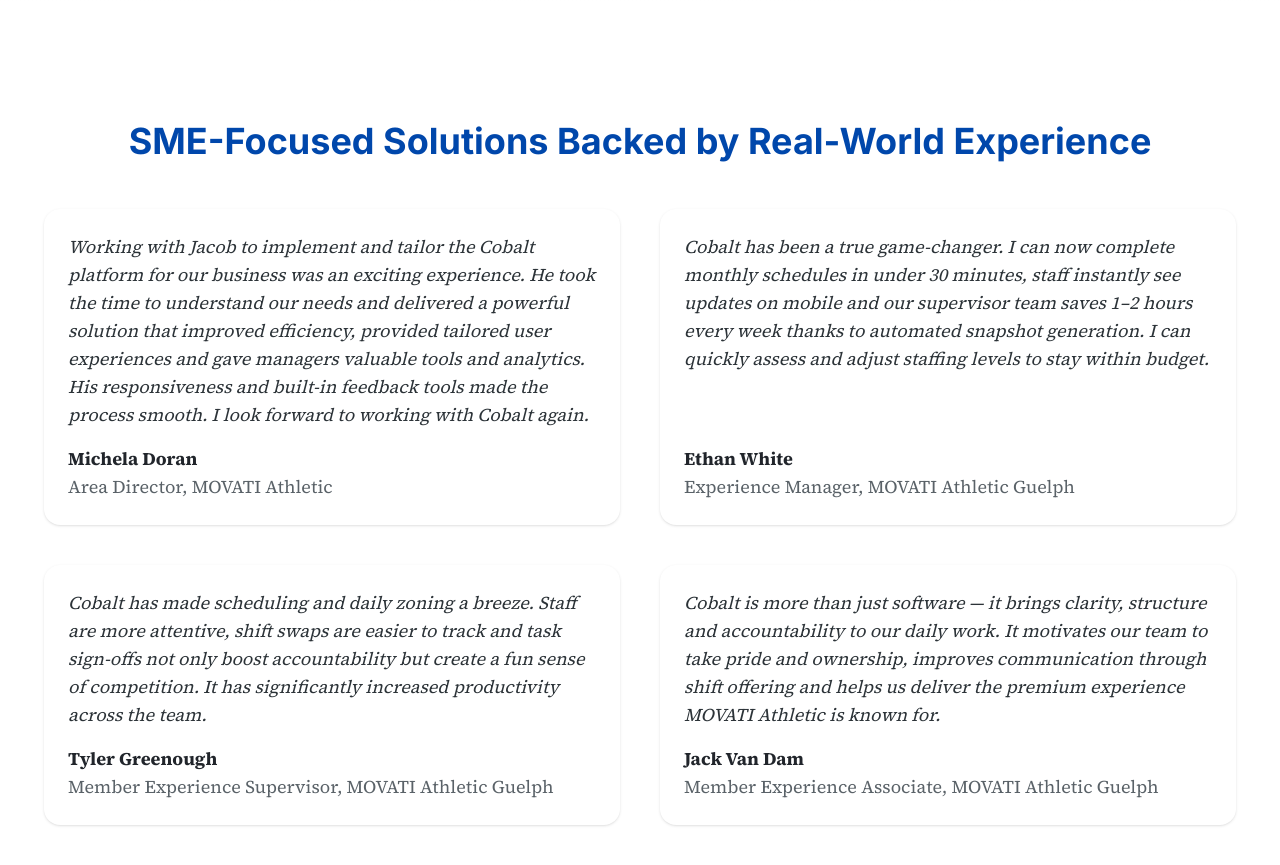
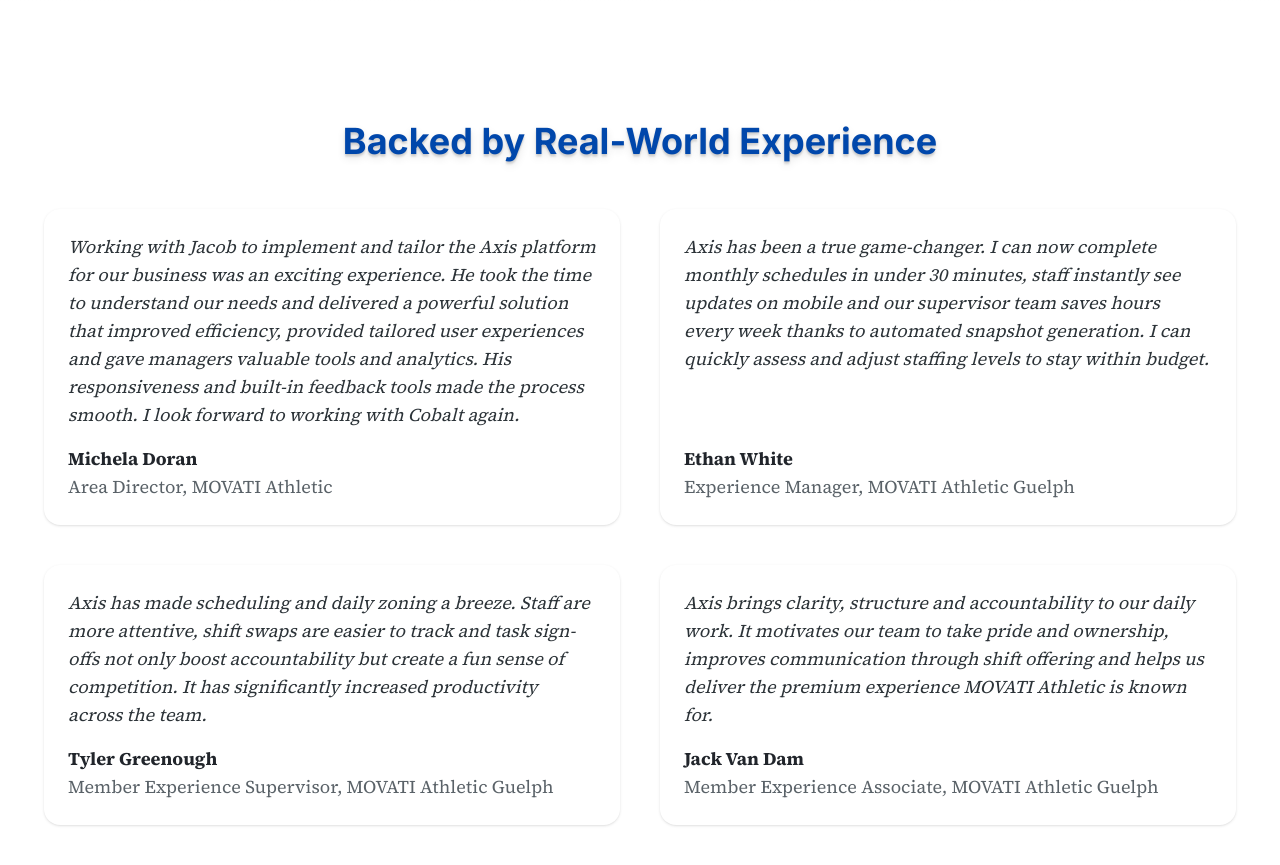
Before and after one commit to Zinazero/cobalt-site, a Next.js app: page / in a window 1280 px wide. Shown: the part 3180-4045 px from the top of the page. Built offline with nearby package versions, Linux system fonts and the light colour scheme.

Commit message:
styles: reduce verbosity of title and add text-shadow

```diff
--- a/src/sections/Testimonials.tsx
+++ b/src/sections/Testimonials.tsx
@@ -9,28 +9,28 @@
   const quoteArray: Testimonial[] = [
     {
       quote:
-        'Working with Jacob to implement and tailor the Cobalt platform for our business was an exciting experience. He took the time to understand our needs and delivered a powerful solution that improved efficiency, provided tailored user experiences and gave managers valuable tools and analytics. His responsiveness and built-in feedback tools made the process smooth. I look forward to working with Cobalt again.',
+        'Working with Jacob to implement and tailor the Axis platform for our business was an exciting experience. He took the time to understand our needs and delivered a powerful solution that improved efficiency, provided tailored user experiences and gave managers valuable tools and analytics. His responsiveness and built-in feedback tools made the process smooth. I look forward to working with Cobalt again.',
       name: 'Michela Doran',
       title: 'Area Director',
       location: 'MOVATI Athletic',
     },
     {
       quote:
-        'Cobalt has been a true game-changer. I can now complete monthly schedules in under 30 minutes, staff instantly see updates on mobile and our supervisor team saves 1–2 hours every week thanks to automated snapshot generation. I can quickly assess and adjust staffing levels to stay within budget.',
+        'Axis has been a true game-changer. I can now complete monthly schedules in under 30 minutes, staff instantly see updates on mobile and our supervisor team saves hours every week thanks to automated snapshot generation. I can quickly assess and adjust staffing levels to stay within budget.',
       name: 'Ethan White',
       title: 'Experience Manager',
       location: 'MOVATI Athletic Guelph',
     },
     {
       quote:
-        'Cobalt has made scheduling and daily zoning a breeze. Staff are more attentive, shift swaps are easier to track and task sign-offs not only boost accountability but create a fun sense of competition. It has significantly increased productivity across the team.',
+        'Axis has made scheduling and daily zoning a breeze. Staff are more attentive, shift swaps are easier to track and task sign-offs not only boost accountability but create a fun sense of competition. It has significantly increased productivity across the team.',
       name: 'Tyler Greenough',
       title: 'Member Experience Supervisor',
       location: 'MOVATI Athletic Guelph',
     },
     {
       quote:
-        'Cobalt is more than just software — it brings clarity, structure and accountability to our daily work. It motivates our team to take pride and ownership, improves communication through shift offering and helps us deliver the premium experience MOVATI Athletic is known for.',
+        'Axis brings clarity, structure and accountability to our daily work. It motivates our team to take pride and ownership, improves communication through shift offering and helps us deliver the premium experience MOVATI Athletic is known for.',
       name: 'Jack Van Dam',
       title: 'Member Experience Associate',
       location: 'MOVATI Athletic Guelph',
@@ -42,9 +42,7 @@
       <div className="h-14 bg-linear-to-b from-light to-white" />
       <section id="testimonials" className="flex flex-col items-center py-30 bg-white px-6">
         <div className="text-center mb-12">
-          <h2 className="text-4xl text-cobalt font-bold">
-            SME-Focused Solutions Backed by Real-World Experience
-          </h2>
+          <h2 className="text-4xl text-cobalt font-bold text-shadow-lg">Backed by Real-World Experience</h2>
         </div>
         <div className="grid md:grid-cols-2 gap-10 mx-auto">
           {quoteArray.map(({ quote, name, title, location }, index) => {
```
